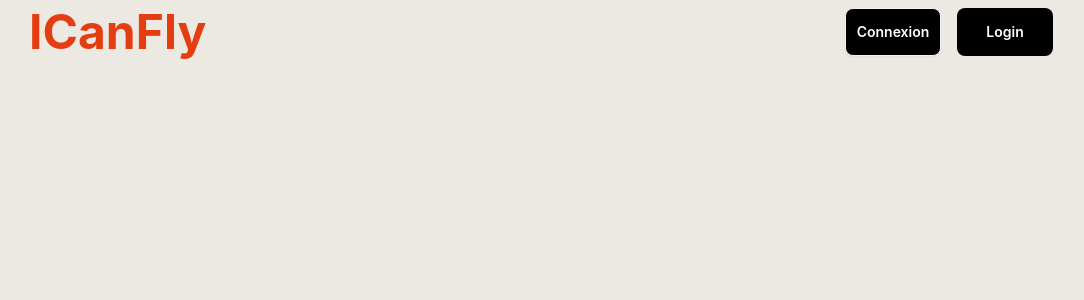
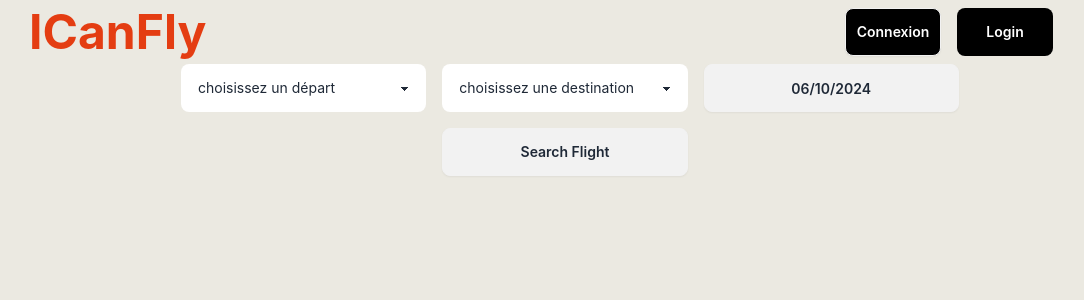
Before and after one commit to ICanFlyEfrei/ICanFlyFrontML, a React (Vite) app: page /find in a window 1280 px wide. Shown: the top 300 px of the page, without its empty margins (75-1159 px from the left). Built offline with nearby package versions, Linux system fonts and the light colour scheme.

Commit message:
client page and styling

```diff
--- a/src/App.tsx
+++ b/src/App.tsx
@@ -6,6 +6,7 @@ import { HomePage } from './pages/HomePage/HomePage'
 import { Navbar } from './components/NavBar/Navbar'
 import { useEffect, useState } from 'react'
 import { LoginPage } from './pages/Login/LoginPage'
+import { ClientPage } from './pages/ClientPage/ClientPage'
 
 function App() {
   const [isLoggedIn, setIsLoggedIn] = useState<boolean>(false)
@@ -32,6 +33,7 @@ function App() {
           <Route path="/head" element={<Header />}/>
           <Route path="/search" element={<SearchBar />}/>
           <Route path="/login" element={<LoginPage />} />
+          <Route path="/find" element={<ClientPage />} />
         </Routes>
     </div>
   )
--- /dev/null
+++ b/src/pages/ClientPage/ClientPage.tsx
@@ -0,0 +1,67 @@
+import { useState } from "react";
+import PlaneData from "../../data/companiesDetail.json";
+import { Header } from "../../components/Header/Header";
+import DatePicker from "react-datepicker";
+import "react-datepicker/dist/react-datepicker.css";
+import axios from "axios"
+
+export const ClientPage = ():JSX.Element => {
+    const [selectedDeparture, setSelectedDeparture] = useState<string>("");
+    const [selectedDestination, setSelectedDestination] = useState<string>("");
+    const [startDate, setStartDate] = useState(new Date());
+
+    const onChange = (event: React.ChangeEvent<HTMLSelectElement>) => {
+        const { name, value } = event.target;
+        if (name === "departure") {
+            setSelectedDeparture(value);
+            console.log("Selected Departure:", value);
+        } else if (name === "destination") {
+            setSelectedDestination(value);
+            console.log("Selected Destination:", value);
+        }
+    };
+
+    const handleButtonClick = () => {
+        const queryParams = new URLSearchParams();
+        queryParams.append('weekday', startDate.getDay().toString());
+        queryParams.append('startingAirport', selectedDeparture);
+        queryParams.append('destinationAirport', selectedDestination);
+
+
+        alert('send to the right endopoint')
+        // console.log(`query : http://localhost:5000/predict?${queryParams.toString()}`)
+        // axios.get(`http://localhost:5000/predict?${queryParams.toString()}`)
+        //     .then(response => {
+        //         console.log('Response:', response.data);
+        //     })
+        //     .catch(error => {
+        //         console.error('Error:', error);
+        //     });
+    };
+
+    return (
+        <>
+            {/* <Header/> */}
+
+            <div className="flex flex-col items-center">
+                <div className="grid grid-cols-3 gap-4 w-3/5">
+                    <select name="departure" onChange={onChange} className="select">
+                        <option value={undefined} > choisissez un départ</option>
+                        {Object.entries(PlaneData.airports).map(([airport, value]) => (
+                            <option value={value}>{airport}</option>
+                        ))}
+                    </select>
+                    <select name="destination" onChange={onChange} className="select">
+                        <option value={undefined} > choisissez une destination</option>
+                        {Object.entries(PlaneData.airports).map(([airport, value]) => (
+                            <option value={value}>{airport}</option>
+                        ))}
+                    </select>
+
+                    <DatePicker className="btn" selected={startDate} onChange={(date: Date) => setStartDate(date)} />
+                    <button className="btn col-start-2" onClick={handleButtonClick}>Search Flight</button>
+                </div>
+            </div>
+        </>
+    )
+}
```
